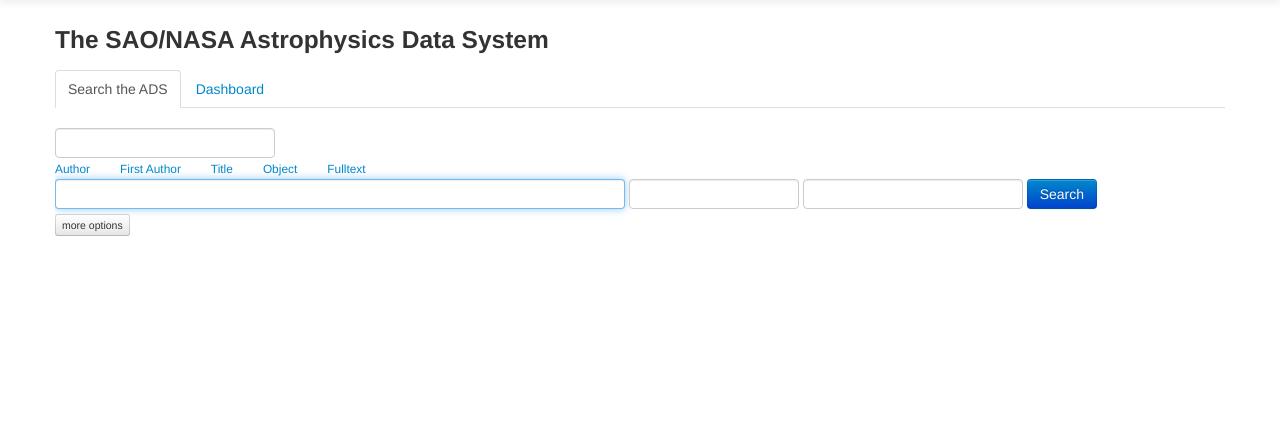
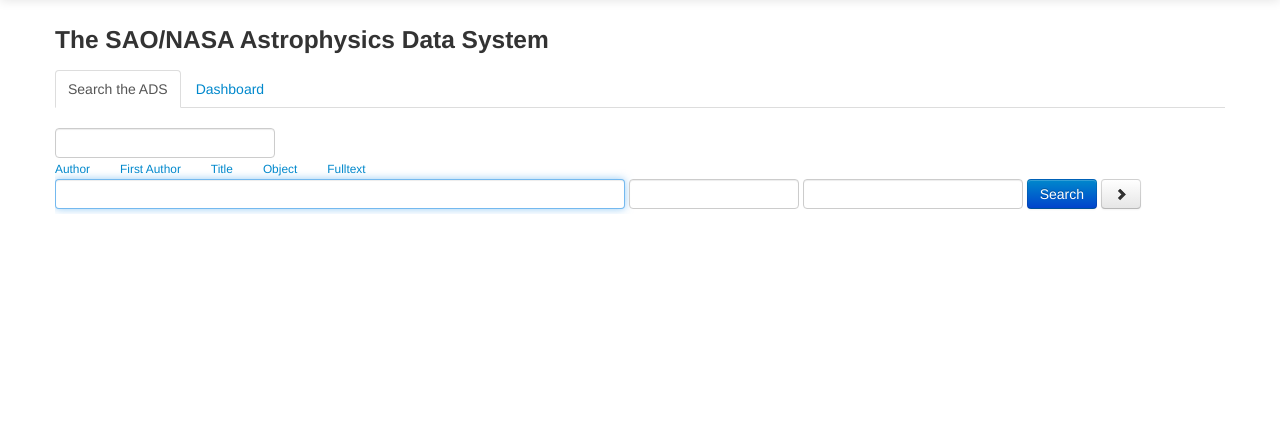
Before and after one commit to adsabs/adsabs, a Python web app: template adsabs/templates/index/main_page.html in a window 1280 px wide. Shown: the part 66-501 px from the top of the page. Run offline with Jinja, Linux system fonts and the light colour scheme; the template is opened without the code that fills it, so the values that code supplies are empty, except form fields; form fields are guessed from the names that the template uses; some libraries are stand-ins or nearby versions.

Commit message:
The more option button of the query form is on the right of the submit

```diff
--- a/adsabs/modules/search/templates/macros/facets.html
+++ b/adsabs/modules/search/templates/macros/facets.html
@@ -9,7 +9,7 @@
 	<div class="accordion-group">
 		<div class="accordion-heading">
 			<div class="accordion-toggle" data-toggle="collapse" href="#collapse{{ facetid_html }}">
-			  <strong>{{ facettitle }}</strong> <i id="icon{{ facetid_html }}" class="icon-chevron-{% if open or resp.get_facet_param_field(facetid) %}down{% else %}left{% endif %} pull-right"></i>
+			  <strong>{{ facettitle }}</strong> <i id="icon{{ facetid_html }}" class="icon-chevron-{% if open or resp.get_facet_param_field(facetid) %}down{% else %}right{% endif %} pull-right"></i>
 			</div>
 		</div>
 		<div id="collapse{{ facetid_html }}" class="accordion-body collapse {% if open or resp.get_facet_param_field(facetid) %}in{% endif %}">
@@ -50,7 +50,7 @@
 	<script type="text/javascript">
 		//Code to change the icon in the section containing the title of the facets
 		$('#collapse{{ facetid_html }}').on('hide', function () {
-			$('#icon{{ facetid_html }}').attr('class', 'icon-chevron-left pull-right');
+			$('#icon{{ facetid_html }}').attr('class', 'icon-chevron-right pull-right');
 		});
 		$('#collapse{{ facetid_html }}').on('show', function () {
 			$('#icon{{ facetid_html }}').attr('class', 'icon-chevron-down pull-right');
--- a/adsabs/static/js/query_form.js
+++ b/adsabs/static/js/query_form.js
@@ -9,9 +9,15 @@
 	$(obj_drower).slideToggle('fast', function(){
 		//I check if the drawer is visible or not
 		if ($(obj_drower).is(":visible"))
-			$(obj_drawer_handler).html('less options');
+		{
+			$(obj_drawer_handler).html('<i class="icon-chevron-down"></i>');
+			$(obj_drawer_handler).attr('title', 'less options');
+		}
 		else
-			$(obj_drawer_handler).html('more options');
+		{
+			$(obj_drawer_handler).html('<i class="icon-chevron-right"></i>');
+			$(obj_drawer_handler).attr('title', 'more options');
+		}
 	});
 };
 
--- a/adsabs/templates/macros/search_macros.html
+++ b/adsabs/templates/macros/search_macros.html
@@ -16,6 +16,7 @@
 	        {{ form.db_key(class="span2") }}
 	        {{ form.sort_type() }}
 	        <button class="btn btn-primary">Search</button>
+	        <span class="btn" onclick="search_form_drawer_manager($('#advanced_options'), $(this))" id="drawer_handler" title="more options"><i class="icon-chevron-right"></i></span>
 	        <div id="advanced_options" class="row">
 	        	{# { form.sort_dir() } #}
 
@@ -58,7 +59,7 @@
 	        </div>
         </fieldset>
     </form>
-    <button class="btn btn-mini" onclick="search_form_drawer_manager($('#advanced_options'), $(this))" id="drawer_handler">more options</button>
+
 </div>
 <script type="text/javascript" src="{{ url_for('static', filename='js/query_form.js') }}"></script>
 
```
